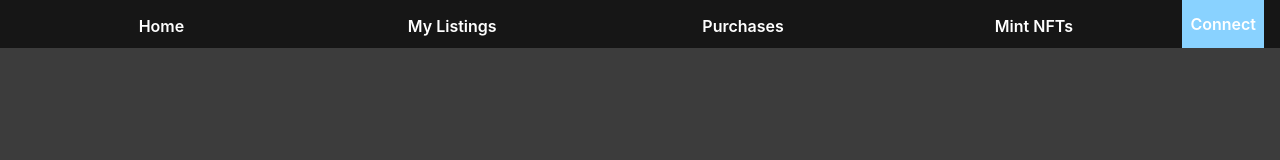
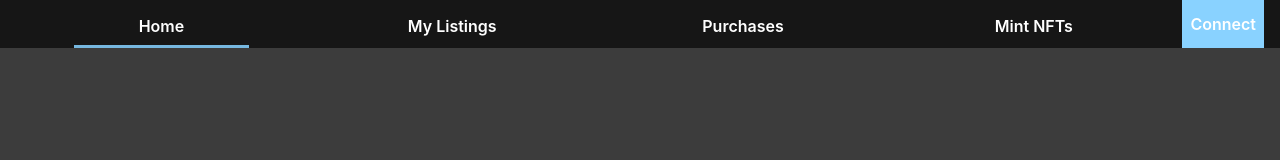
Before and after one commit to DEFIdaniel1/nftMarketplace-v2, a React (Create React App) app: page / in a window 1280 px wide. Shown: the top 160 px of the page. Built offline with nearby package versions, Linux system fonts and the light colour scheme.

Commit message:
navbar updated active status ui

```diff
--- a/src/frontend/components/Home.scss
+++ b/src/frontend/components/Home.scss
@@ -8,7 +8,7 @@
     min-height: 30vh;
     display: flex;
     overflow: hidden;
-    background: linear-gradient(to right, rgb(40, 40, 40), black);
+    background: linear-gradient(to right, rgb(63, 63, 63), black);
 
     &__left {
         width: 50%;
@@ -32,7 +32,7 @@
         img {
             height: 100%;
             width: 100%;
-            animation: rotate 100s linear infinite;
+            animation: rotate 130s linear infinite;
         }
         @keyframes rotate {
             0% {
--- a/src/frontend/components/Navbar.js
+++ b/src/frontend/components/Navbar.js
@@ -1,22 +1,22 @@
-import { Link } from 'react-router-dom'
+import { NavLink } from 'react-router-dom'
 import './Navbar.scss'
 
 function Navbar({ account, connectWallet }) {
     return (
         <div className="navbar">
             <nav className="nav">
-                <div className="nav__item">
-                    <Link to="/">Home</Link>
-                </div>
-                <div className="nav__item">
-                    <Link to="my-listings">My Listings</Link>
-                </div>
-                <div className="nav__item">
-                    <Link to="my-purchases">Purchases</Link>
-                </div>
-                <div className="nav__item">
-                    <Link to="mint">Mint NFTs</Link>
-                </div>
+                <NavLink to="/">
+                    <span className="nav__item">Home</span>
+                </NavLink>
+                <NavLink to="my-listings">
+                    <span className="nav__item">My Listings</span>
+                </NavLink>
+                <NavLink to="my-purchases">
+                    <span className="nav__item">Purchases</span>
+                </NavLink>
+                <NavLink to="mint">
+                    <span className="nav__item">Mint NFTs</span>
+                </NavLink>
             </nav>
 
             {account ? (
--- a/src/frontend/components/Navbar.scss
+++ b/src/frontend/components/Navbar.scss
@@ -21,9 +21,10 @@
         align-items: stretch;
         justify-content: space-around;
         flex-grow: 1;
+
         & > * {
             text-align: center;
-            width: 100%;
+            min-width: 15%;
             padding-top: 1rem;
             position: relative;
             z-index: 1;
@@ -42,12 +43,15 @@
                 z-index: -1;
             }
         }
-        & > *:hover {
+
+        & > *:hover,
+        a.active {
             cursor: pointer;
 
-            ::before {
+            ::before,
+            .active {
                 transform: scaleX(1);
-                // height: 100%; if wanting to add the cubic-bezier vertical effect later
+                // height: 100%; //if wanting to add the cubic-bezier vertical effect later
             }
         }
     }
```
